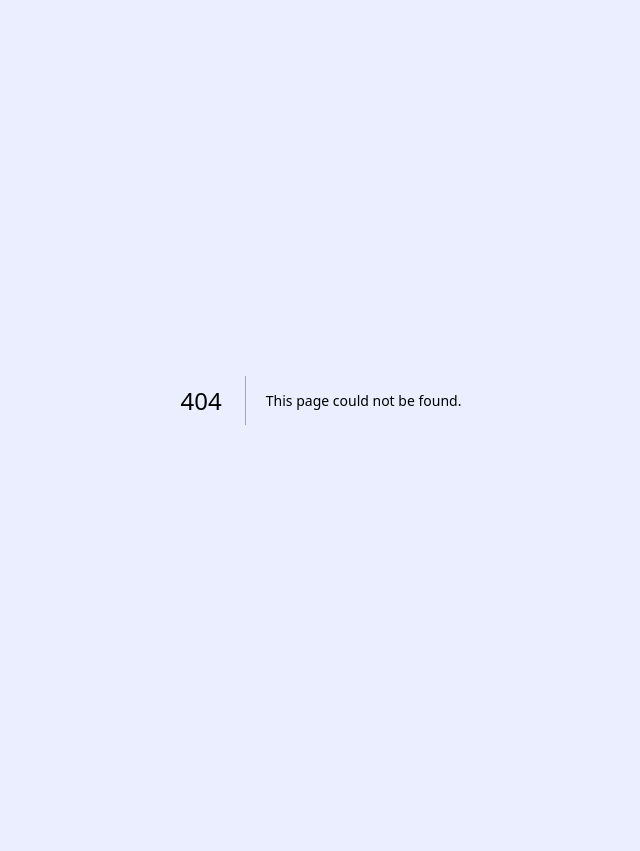
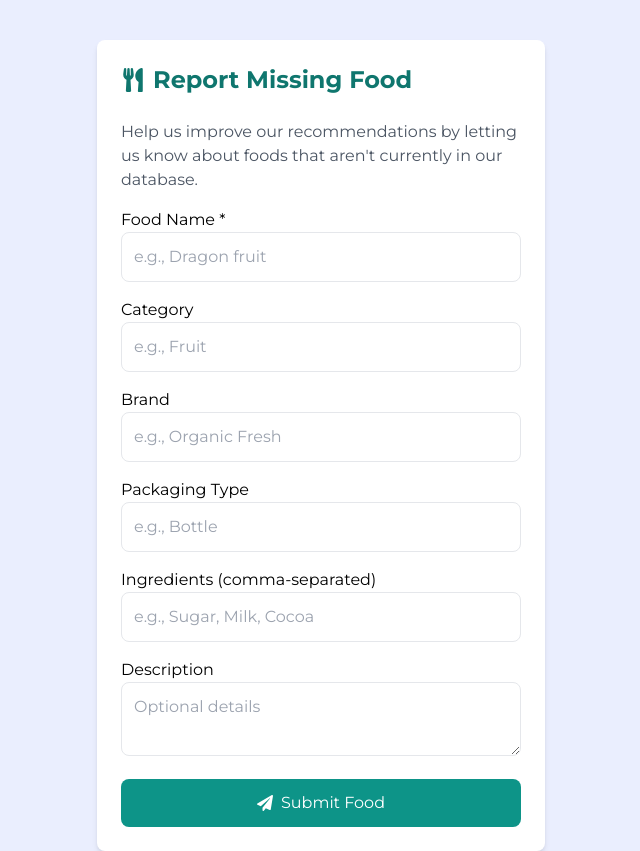
Before and after one commit to vidyadhardinde001/My-portfolio, a Next.js app: page /report-missing-food in a window 1280 px wide. Before the commit this address had no page. Shown: the whole page, without its empty margins (319-959 px from the left). Before the commit the page ends 800 px from the top, so only its background shows below. Built offline with nearby package versions, Linux system fonts and the light colour scheme.

Commit message:
missing food

```diff
--- /dev/null
+++ b/src/app/api/report-missing-food/route.ts
@@ -0,0 +1,32 @@
+import { NextResponse } from "next/server";
+import { connectDB } from "@/lib/db";
+import MissingFood from "@/models/MissingFood";
+
+export async function POST(req: Request) {
+  await connectDB(); // Ensure DB connection before proceeding
+
+  try {
+    // Parse request body safely
+    const body = await req.json().catch(() => null);
+    if (!body || !body.foodName || body.foodName.trim() === "") {
+      return NextResponse.json({ error: "Food name is required" }, { status: 400 });
+    }
+
+    // Create new food entry with extra fields
+    const newFood = new MissingFood({
+      name: body.foodName,
+      category: body.category || "Unknown",
+      brand: body.brand || "",
+      packagingType: body.packagingType || "",
+      ingredients: body.ingredients || [],
+      description: body.description || "User-reported missing food",
+    });
+
+    await newFood.save();
+
+    return NextResponse.json({ message: "Food added successfully!" }, { status: 201 });
+  } catch (error: any) {
+    console.error("Error submitting food:", error.message || error);
+    return NextResponse.json({ error: "Internal Server Error" }, { status: 500 });
+  }
+}
--- /dev/null
+++ b/src/app/report-missing-food/page.tsx
@@ -0,0 +1,125 @@
+"use client";
+import { useState } from "react";
+import { FaUtensils, FaPaperPlane, FaCheckCircle } from "react-icons/fa";
+
+export default function ReportMissingFood() {
+  const [foodName, setFoodName] = useState("");
+  const [category, setCategory] = useState("");
+  const [brand, setBrand] = useState("");
+  const [packagingType, setPackagingType] = useState("");
+  const [ingredients, setIngredients] = useState(""); // Comma-separated list
+  const [description, setDescription] = useState("");
+
+  const [isSubmitting, setIsSubmitting] = useState(false);
+  const [isSuccess, setIsSuccess] = useState(false);
+  const [error, setError] = useState("");
+
+  const handleSubmit = async (e: React.FormEvent) => {
+    e.preventDefault();
+
+    if (!foodName.trim()) {
+      setError("Please enter a food name");
+      return;
+    }
+
+    setIsSubmitting(true);
+    setError("");
+
+    try {
+      const response = await fetch("/api/report-missing-food", {
+        method: "POST",
+        headers: {
+          "Content-Type": "application/json",
+        },
+        body: JSON.stringify({
+          foodName,
+          category,
+          brand,
+          packagingType,
+          ingredients: ingredients.split(",").map((i) => i.trim()), // Convert to array
+          description,
+        }),
+      });
+
+      if (!response.ok) {
+        throw new Error("Failed to submit food");
+      }
+
+      setIsSuccess(true);
+      setFoodName("");
+      setCategory("");
+      setBrand("");
+      setPackagingType("");
+      setIngredients("");
+      setDescription("");
+    } catch (err) {
+      setError(err.message || "Something went wrong");
+    } finally {
+      setIsSubmitting(false);
+    }
+  };
+
+  return (
+    <div className="max-w-md mx-auto p-6 bg-white rounded-lg shadow-md mt-10">
+      <h1 className="text-2xl font-bold text-teal-700 flex items-center mb-6">
+        <FaUtensils className="mr-2" /> Report Missing Food
+      </h1>
+
+      {isSuccess ? (
+        <div className="p-4 bg-green-100 text-green-700 rounded-lg mb-4 flex items-center">
+          <FaCheckCircle className="mr-2" />
+          Thank you! Your submission has been received.
+        </div>
+      ) : (
+        <>
+          <p className="mb-4 text-gray-600">
+            Help us improve our recommendations by letting us know about foods that
+            aren't currently in our database.
+          </p>
+
+          {error && (
+            <div className="p-4 bg-red-100 text-red-700 rounded-lg mb-4">
+              {error}
+            </div>
+          )}
+
+          <form onSubmit={handleSubmit}>
+            <div className="mb-4">
+              <label htmlFor="foodName">Food Name *</label>
+              <input type="text" id="foodName" value={foodName} onChange={(e) => setFoodName(e.target.value)} className="w-full p-3 border rounded-lg" placeholder="e.g., Dragon fruit" />
+            </div>
+
+            <div className="mb-4">
+              <label htmlFor="category">Category</label>
+              <input type="text" id="category" value={category} onChange={(e) => setCategory(e.target.value)} className="w-full p-3 border rounded-lg" placeholder="e.g., Fruit" />
+            </div>
+
+            <div className="mb-4">
+              <label htmlFor="brand">Brand</label>
+              <input type="text" id="brand" value={brand} onChange={(e) => setBrand(e.target.value)} className="w-full p-3 border rounded-lg" placeholder="e.g., Organic Fresh" />
+            </div>
+
+            <div className="mb-4">
+              <label htmlFor="packagingType">Packaging Type</label>
+              <input type="text" id="packagingType" value={packagingType} onChange={(e) => setPackagingType(e.target.value)} className="w-full p-3 border rounded-lg" placeholder="e.g., Bottle" />
+            </div>
+
+            <div className="mb-4">
+              <label htmlFor="ingredients">Ingredients (comma-separated)</label>
+              <input type="text" id="ingredients" value={ingredients} onChange={(e) => setIngredients(e.target.value)} className="w-full p-3 border rounded-lg" placeholder="e.g., Sugar, Milk, Cocoa" />
+            </div>
+
+            <div className="mb-4">
+              <label htmlFor="description">Description</label>
+              <textarea id="description" value={description} onChange={(e) => setDescription(e.target.value)} className="w-full p-3 border rounded-lg" placeholder="Optional details"></textarea>
+            </div>
+
+            <button type="submit" className="w-full py-3 bg-teal-600 text-white rounded-lg flex items-center justify-center" disabled={isSubmitting}>
+              {isSubmitting ? "Submitting..." : <><FaPaperPlane className="mr-2" /> Submit Food</>}
+            </button>
+          </form>
+        </>
+      )}
+    </div>
+  );
+}
--- /dev/null
+++ b/src/models/MissingFood.ts
@@ -0,0 +1,24 @@
+import mongoose, { Schema, Document } from "mongoose";
+
+// Define the interface with new fields
+interface IMissingFood extends Document {
+  name: string;
+  category: string;
+  brand?: string; // Optional field
+  packagingType?: string; // Example: Bottle, Box, Can
+  ingredients?: string[]; // List of ingredients
+  description: string;
+}
+
+const MissingFoodSchema = new Schema<IMissingFood>({
+  name: { type: String, required: true },
+  category: { type: String, default: "Unknown" },
+  brand: { type: String, default: "" }, // Optional field
+  packagingType: { type: String, default: "" },
+  ingredients: { type: [String], default: [] },
+  description: { type: String, default: "User-reported missing food" },
+});
+
+const MissingFood = mongoose.models.MissingFood || mongoose.model<IMissingFood>("MissingFood", MissingFoodSchema);
+
+export default MissingFood;
--- a/src/sections/Login.tsx
+++ b/src/sections/Login.tsx
@@ -42,6 +42,13 @@ const Navbar = () => {
           </button>
         ) : (
           <div className="flex space-x-4 items-center">
+            <button
+              onClick={() => router.push("/report-missing-food")}
+              className="px-4 py-2 text-white bg-green-500 rounded-full shadow-md
+               hover:bg-green-600 hover:scale-105 transition-transform duration-300 ease-in-out"
+            >
+              Add Missing Food
+            </button>
             <FaUserCircle
       className="w-8 h-8 text-blue-500 hover:text-purple-600 cursor-pointer transition-transform duration-300 ease-in-out transform hover:scale-110"
       onClick={() => router.push("/profile")}
```
